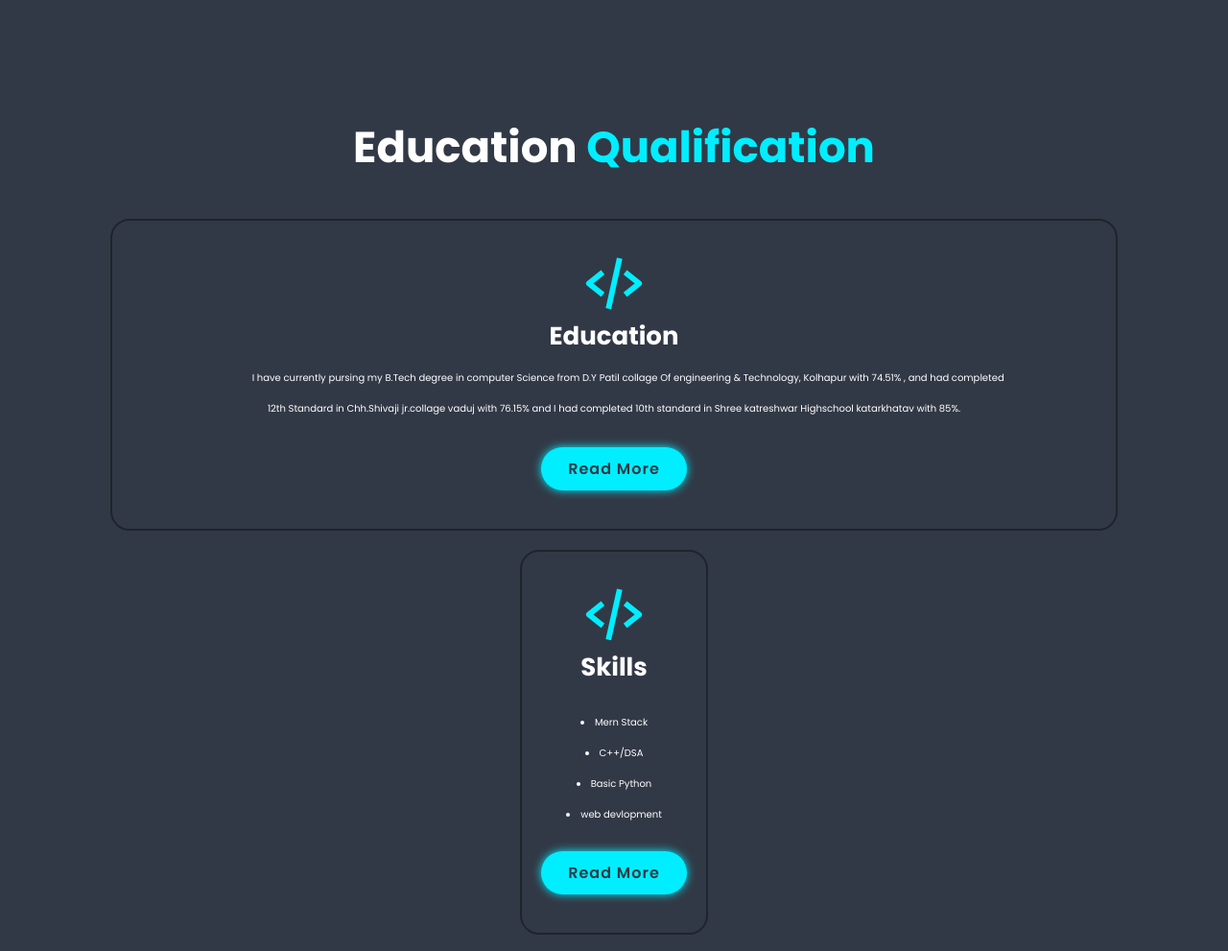
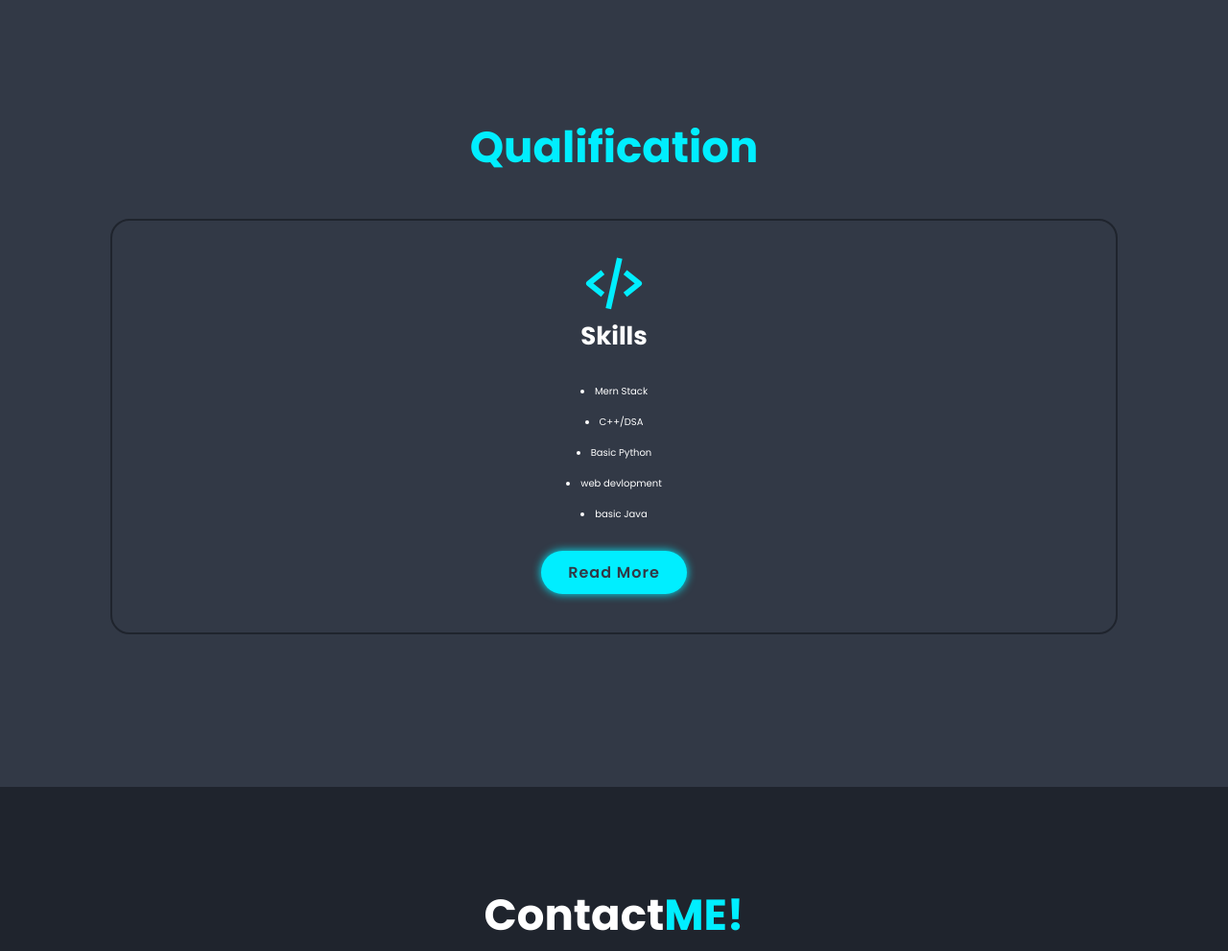
Before and after one commit to RutvikSubhashGalande123/portfolio, a plain HTML site: page index.html in a window 1280 px wide. Shown: the part 1580-2571 px from the top of the page at 96% size. Drawn offline with nearby package versions, Linux system fonts and the light colour scheme.

Commit message:
update html

```diff
--- a/index.html
+++ b/index.html
@@ -110,28 +110,8 @@
       class="portfolio"
       id="portfolio"
     >
-      <h2 class="heading">Education <span>Qualification</span></h2>
-      <div class="services-container">
-        <div class="services-box">
-          <i class="bx bx-code-alt"></i>
-          <h3> Education</h3>
-          <br>
-          <div>
-            <pre>
-              I have currently pursing my B.Tech degree in computer Science from D.Y Patil collage Of engineering & Technology, Kolhapur with 74.51% , and had completed
-            </pre>
-               12th Standard in Chh.Shivaji jr.collage vaduj with 76.15%  and  I had completed 10th standard in Shree katreshwar Highschool katarkhatav with 85%.
-            <pre>
+      <h2 class="heading"><span>Qualification</span></h2>
 
-            </pre>
-          </div>
-
-          <a
-            href="#"
-            class="btn"
-            >Read More</a
-          >
-        </div>
          <div class="services-container">
         <div class="services-box">
           <i class="bx bx-code-alt"></i>
@@ -144,6 +124,8 @@
   <li>Basic Python</li>
   <br>
   <li>web devlopment</li>
+  <br>
+  <li>basic Java</li>
 </p>
           <a
             href="#"
```
Also changed, not shown: style.css (line endings or trailing spaces).
